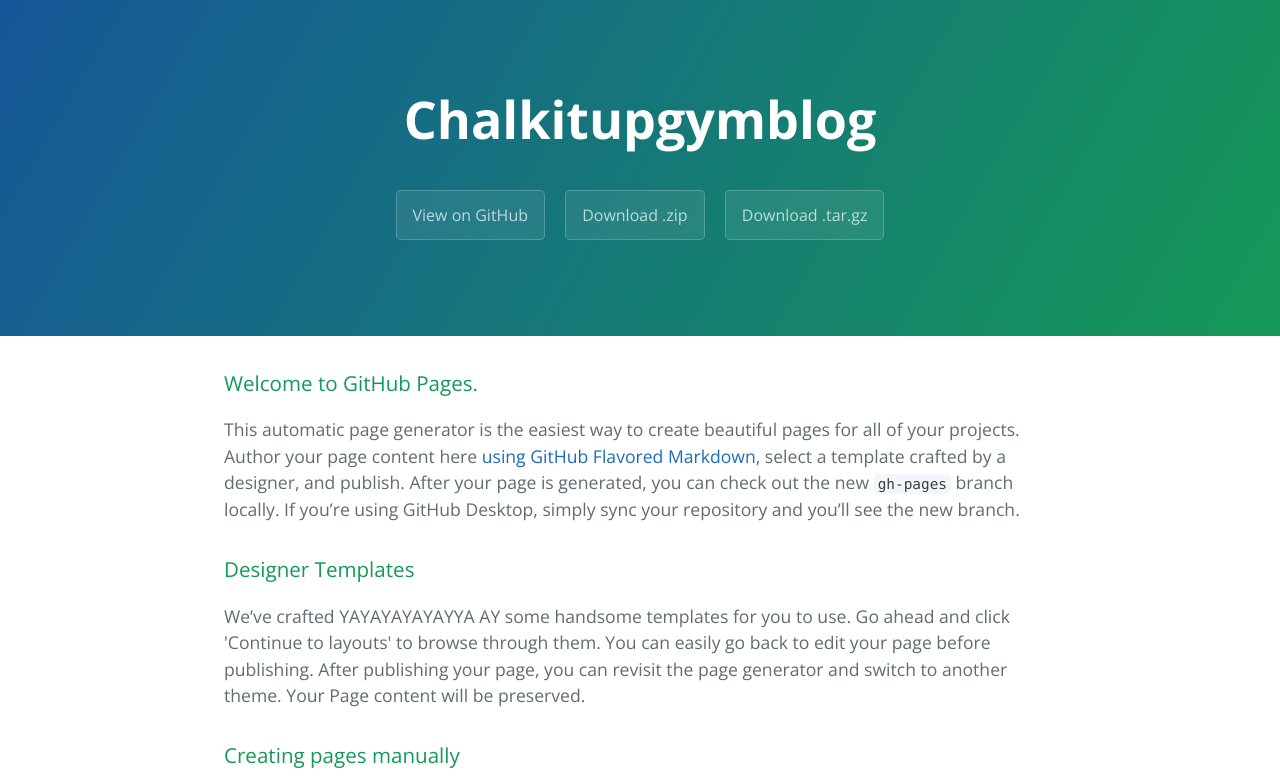
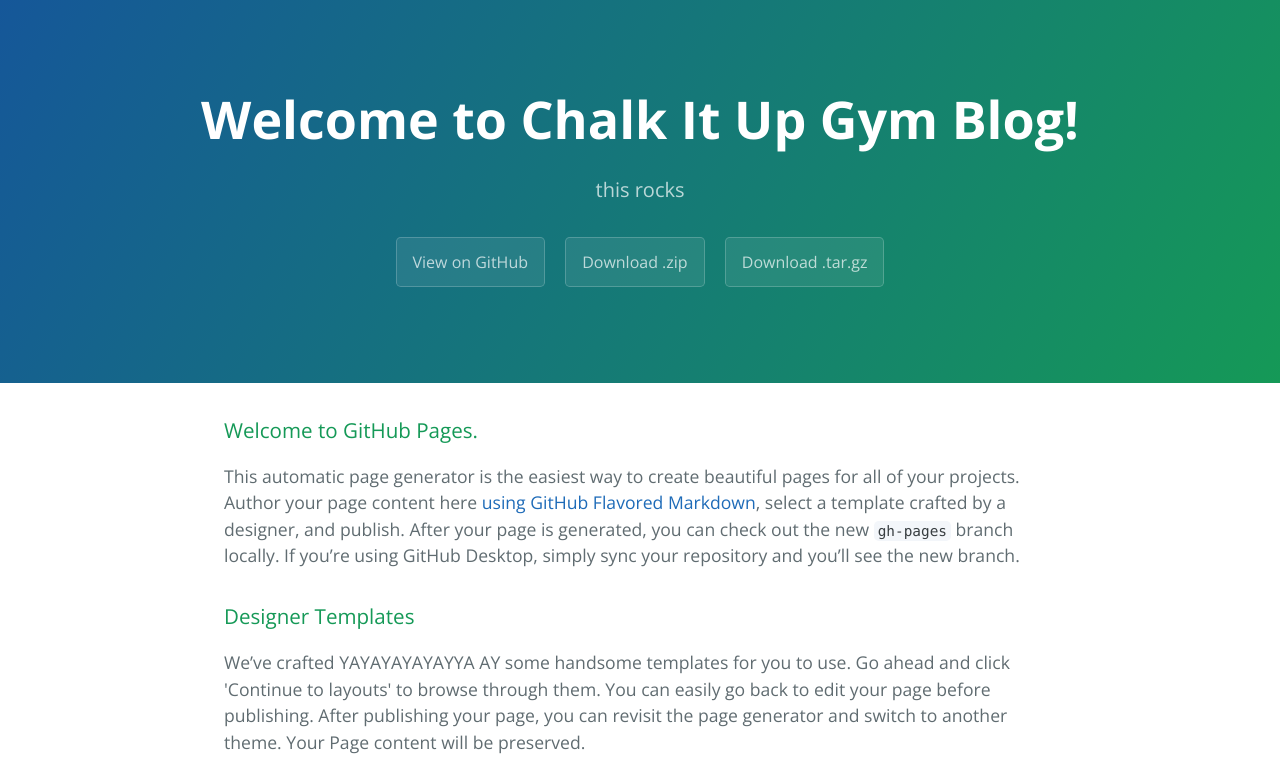
Before and after one commit to isabelbaskin/chalkitupgymblog, a plain HTML site: page index.html in a window 1280 px wide. Shown: the top 784 px of the page. Drawn offline with nearby package versions, Linux system fonts and the light colour scheme.

Commit message:
Update index.html

```diff
--- a/index.html
+++ b/index.html
@@ -2,7 +2,7 @@
 <html lang="en-us">
   <head>
     <meta charset="UTF-8">
-    <title>F DIS</title>
+    <title>Chalk It Up Gym Blog</title>
     <meta name="viewport" content="width=device-width, initial-scale=1">
     <link rel="stylesheet" type="text/css" href="stylesheets/normalize.css" media="screen">
     <link href='https://fonts.googleapis.com/css?family=Open+Sans:400,700' rel='stylesheet' type='text/css'>
@@ -11,8 +11,8 @@
   </head>
   <body>
     <section class="page-header">
-      <h1 class="project-name">Chalkitupgymblog</h1>
-      <h2 class="project-tagline"></h2>
+      <h1 class="project-name">Welcome to Chalk It Up Gym Blog!</h1>
+      <h2 class="project-tagline">this rocks</h2>
       <a href="https://github.com/isabelbaskin/chalkitupgymblog" class="btn">View on GitHub</a>
       <a href="https://github.com/isabelbaskin/chalkitupgymblog/zipball/master" class="btn">Download .zip</a>
       <a href="https://github.com/isabelbaskin/chalkitupgymblog/tarball/master" class="btn">Download .tar.gz</a>
```
